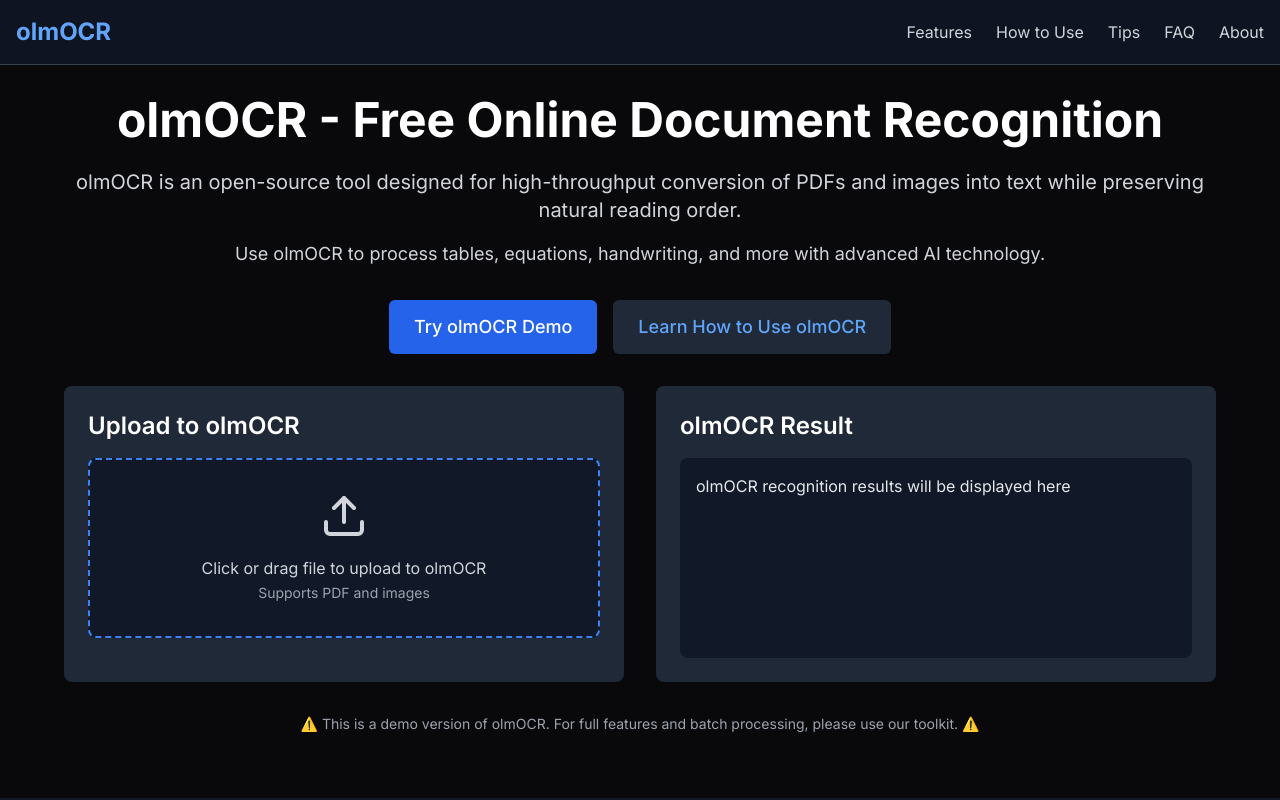
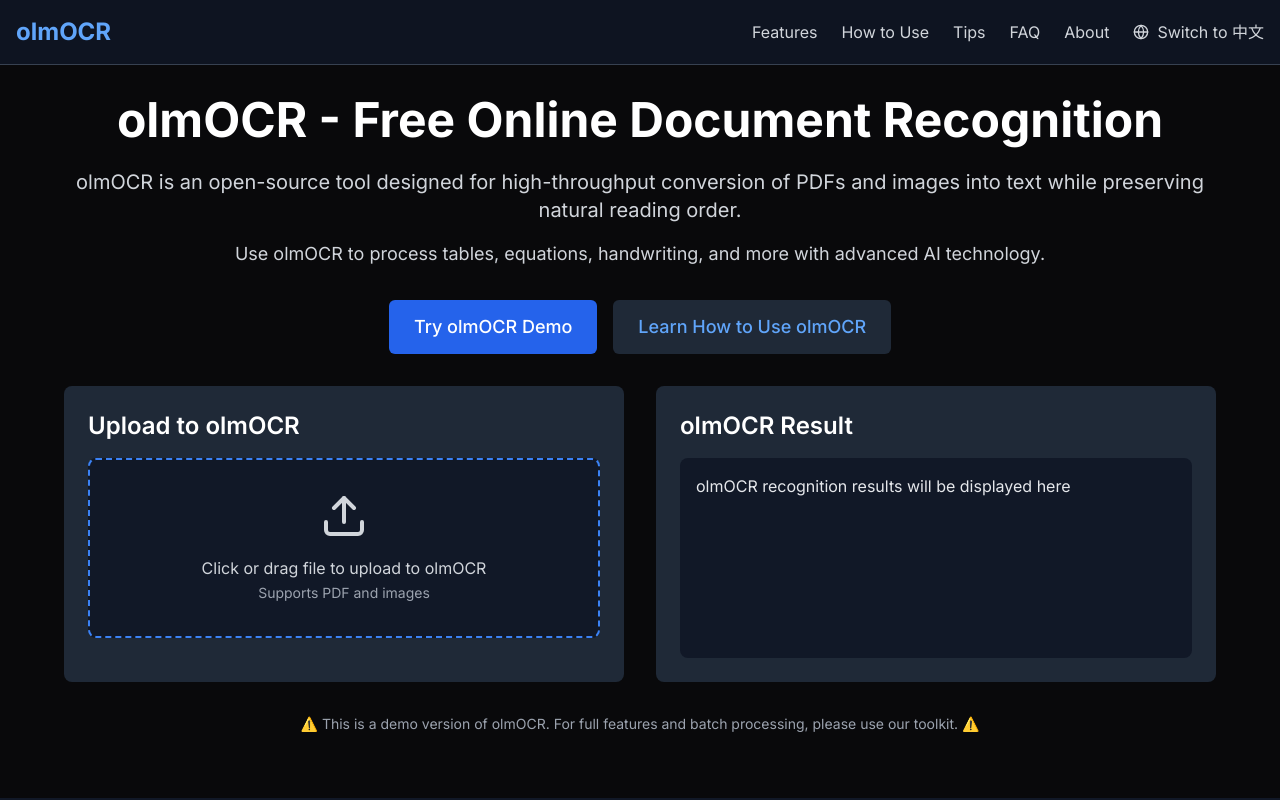
Before and after one commit to mj931554665/olmocr.im, a Next.js app: page / in a window 1280 px wide. Shown: the top 800 px of the page. Built offline with nearby package versions, Linux system fonts and the light colour scheme.

Commit message:
语言切换入口

```diff
--- a/src/components/Footer.tsx
+++ b/src/components/Footer.tsx
@@ -1,5 +1,5 @@
 import Link from 'next/link';
-import { FiGithub, FiTwitter, FiLinkedin } from 'react-icons/fi';
+import { FiGithub, FiTwitter, FiLinkedin, FiGlobe } from 'react-icons/fi';
 
 interface FooterProps {
   locale?: string;
@@ -29,6 +29,10 @@
         privacy: 'Privacy Policy',
         terms: 'Terms of Service'
       },
+      language: {
+        title: 'Language',
+        switchTo: 'Switch to 中文'
+      },
       copyright: '© {year} olmOCR. All rights reserved.'
     },
     zh: {
@@ -51,6 +55,10 @@
         privacy: '隐私政策',
         terms: '服务条款'
       },
+      language: {
+        title: '语言',
+        switchTo: 'Switch to English'
+      },
       copyright: '© {year} olmOCR. 保留所有权利。'
     }
   };
@@ -60,7 +68,7 @@
   return (
     <footer className="bg-gray-900 text-gray-300 py-12">
       <div className="container mx-auto max-w-6xl px-4">
-        <div className="grid md:grid-cols-4 gap-8 mb-8">
+        <div className="grid md:grid-cols-5 gap-8 mb-8">
           <div>
             <h3 className="text-white font-bold text-lg mb-4">olmOCR</h3>
             <p className="text-sm">
@@ -89,6 +97,20 @@
             <ul className="space-y-2 text-sm">
               <li><Link href={locale === 'zh' ? '/zh/privacy' : '/privacy'} className="hover:text-white">{text.legal.privacy}</Link></li>
               <li><Link href={locale === 'zh' ? '/zh/terms' : '/terms'} className="hover:text-white">{text.legal.terms}</Link></li>
+            </ul>
+          </div>
+          <div>
+            <h4 className="text-white font-semibold mb-4">{text.language.title}</h4>
+            <ul className="space-y-2 text-sm">
+              <li>
+                <Link
+                  href={locale === 'zh' ? '/' : '/zh'}
+                  className="hover:text-white flex items-center gap-2"
+                >
+                  <FiGlobe className="w-4 h-4" />
+                  <span>{text.language.switchTo}</span>
+                </Link>
+              </li>
             </ul>
           </div>
         </div>
--- a/src/components/Header.tsx
+++ b/src/components/Header.tsx
@@ -2,7 +2,7 @@
 
 import { useState } from 'react';
 import Link from 'next/link';
-import { FiMenu, FiX } from 'react-icons/fi';
+import { FiMenu, FiX, FiGlobe } from 'react-icons/fi';
 
 interface HeaderProps {
   locale?: string;
@@ -25,14 +25,16 @@
       howToUse: 'How to Use',
       tips: 'Tips',
       faq: 'FAQ',
-      about: 'About'
+      about: 'About',
+      switchLang: 'Switch to 中文'
     },
     zh: {
       features: '功能特点',
       howToUse: '使用说明',
       tips: '使用技巧',
       faq: '常见问题',
-      about: '关于我们'
+      about: '关于我们',
+      switchLang: 'Switch to English'
     }
   };
 
@@ -46,22 +48,37 @@
             olmOCR
           </Link>
 
-          {/* Mobile menu button */}
-          <button
-            onClick={toggleMenu}
-            className="md:hidden text-gray-600 hover:text-blue-600 dark:text-gray-300 dark:hover:text-blue-400"
-            aria-label="Toggle menu"
-          >
-            {isMenuOpen ? <FiX size={24} /> : <FiMenu size={24} />}
-          </button>
-
           {/* Desktop navigation */}
-          <div className="hidden md:flex gap-6">
+          <div className="hidden md:flex gap-6 items-center">
             <Link href="#features" className="text-gray-600 hover:text-blue-600 dark:text-gray-300 dark:hover:text-blue-400 transition-colors">{text.features}</Link>
             <Link href="#how-to-use" className="text-gray-600 hover:text-blue-600 dark:text-gray-300 dark:hover:text-blue-400 transition-colors">{text.howToUse}</Link>
             <Link href="#tips" className="text-gray-600 hover:text-blue-600 dark:text-gray-300 dark:hover:text-blue-400 transition-colors">{text.tips}</Link>
             <Link href="#faq" className="text-gray-600 hover:text-blue-600 dark:text-gray-300 dark:hover:text-blue-400 transition-colors">{text.faq}</Link>
             <Link href={locale === 'zh' ? '/zh/about' : '/about'} className="text-gray-600 hover:text-blue-600 dark:text-gray-300 dark:hover:text-blue-400 transition-colors">{text.about}</Link>
+            <Link
+              href={locale === 'zh' ? '/' : '/zh'}
+              className="flex items-center gap-2 text-gray-600 hover:text-blue-600 dark:text-gray-300 dark:hover:text-blue-400 transition-colors"
+            >
+              <FiGlobe className="w-4 h-4" />
+              <span>{text.switchLang}</span>
+            </Link>
+          </div>
+
+          {/* Mobile menu button */}
+          <div className="md:hidden flex items-center gap-4">
+            <Link
+              href={locale === 'zh' ? '/' : '/zh'}
+              className="flex items-center gap-2 text-gray-600 hover:text-blue-600 dark:text-gray-300 dark:hover:text-blue-400 transition-colors"
+            >
+              <FiGlobe className="w-4 h-4" />
+            </Link>
+            <button
+              onClick={toggleMenu}
+              className="text-gray-600 hover:text-blue-600 dark:text-gray-300 dark:hover:text-blue-400"
+              aria-label="Toggle menu"
+            >
+              {isMenuOpen ? <FiX size={24} /> : <FiMenu size={24} />}
+            </button>
           </div>
         </div>
 
```
